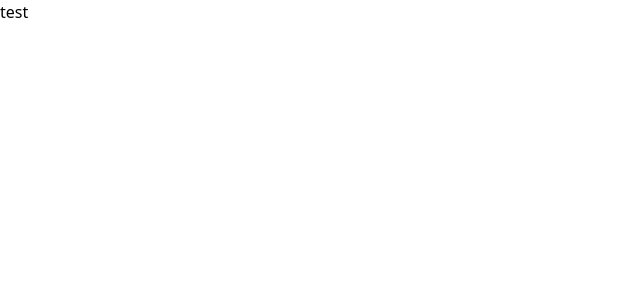
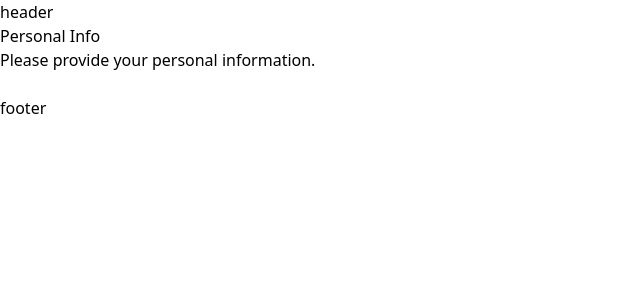
Before and after one commit to RyanBProg/multi-step-form, a React (Vite) app: page / in a window 1280 px wide. Shown: the top 300 px of the page, without its empty margins (0-640 px from the left). Built offline with nearby package versions, Linux system fonts and the light colour scheme.

Commit message:
inital structure started

```diff
--- a/src/App.tsx
+++ b/src/App.tsx
@@ -1,5 +1,24 @@
 function App() {
-  return <>test</>;
+  return (
+    <>
+      <header>header</header>
+      <main>
+        <form>
+          <div></div>
+          <div>
+            <div>
+              <h1>Personal Info</h1>
+              <p>Please provide your personal information.</p>
+              <label htmlFor="name">
+                <input type="text" id="name" />
+              </label>
+            </div>
+          </div>
+        </form>
+      </main>
+      <footer>footer</footer>
+    </>
+  );
 }
 
 export default App;
```
